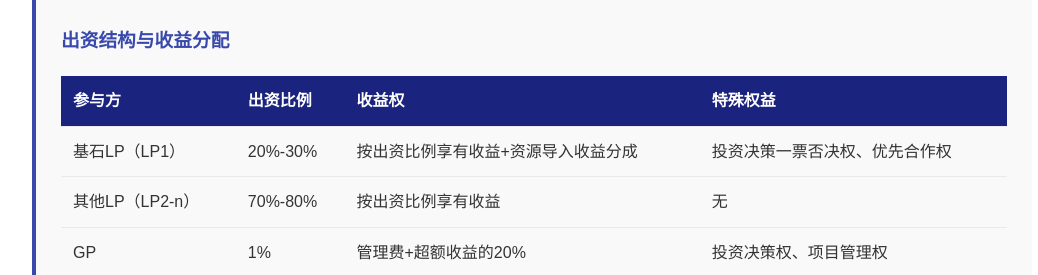
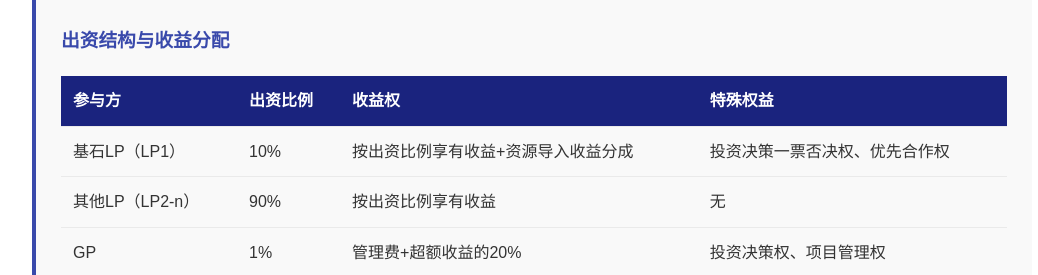
Before and after one commit to jasonleony/jasonleon.github.io, a plain HTML site: page digital.energy.fund.plan.html in a window 1280 px wide. Shown: the part 1300-1575 px from the top of the page, without its empty margins (108-1146 px from the left). Drawn offline with Linux system fonts and the light colour scheme.

Commit message:
Update and rename newcitypartnertraining.html to digital.energy.fund.plan.html

```diff
--- a/newcitypartnertraining.html
+++ b/digital.energy.fund.plan.html
@@ -56,8 +56,8 @@
         <h3>出资结构与收益分配</h3>
         <table>
             <tr><th>参与方</th><th>出资比例</th><th>收益权</th><th>特殊权益</th></tr>
-            <tr><td>基石LP（LP1）</td><td>20%-30%</td><td>按出资比例享有收益+资源导入收益分成</td><td>投资决策一票否决权、优先合作权</td></tr>
-            <tr><td>其他LP（LP2-n）</td><td>70%-80%</td><td>按出资比例享有收益</td><td>无</td></tr>
+            <tr><td>基石LP（LP1）</td><td>10%</td><td>按出资比例享有收益+资源导入收益分成</td><td>投资决策一票否决权、优先合作权</td></tr>
+            <tr><td>其他LP（LP2-n）</td><td>90%</td><td>按出资比例享有收益</td><td>无</td></tr>
             <tr><td>GP</td><td>1%</td><td>管理费+超额收益的20%</td><td>投资决策权、项目管理权</td></tr>
         </table>
     </div>
```
